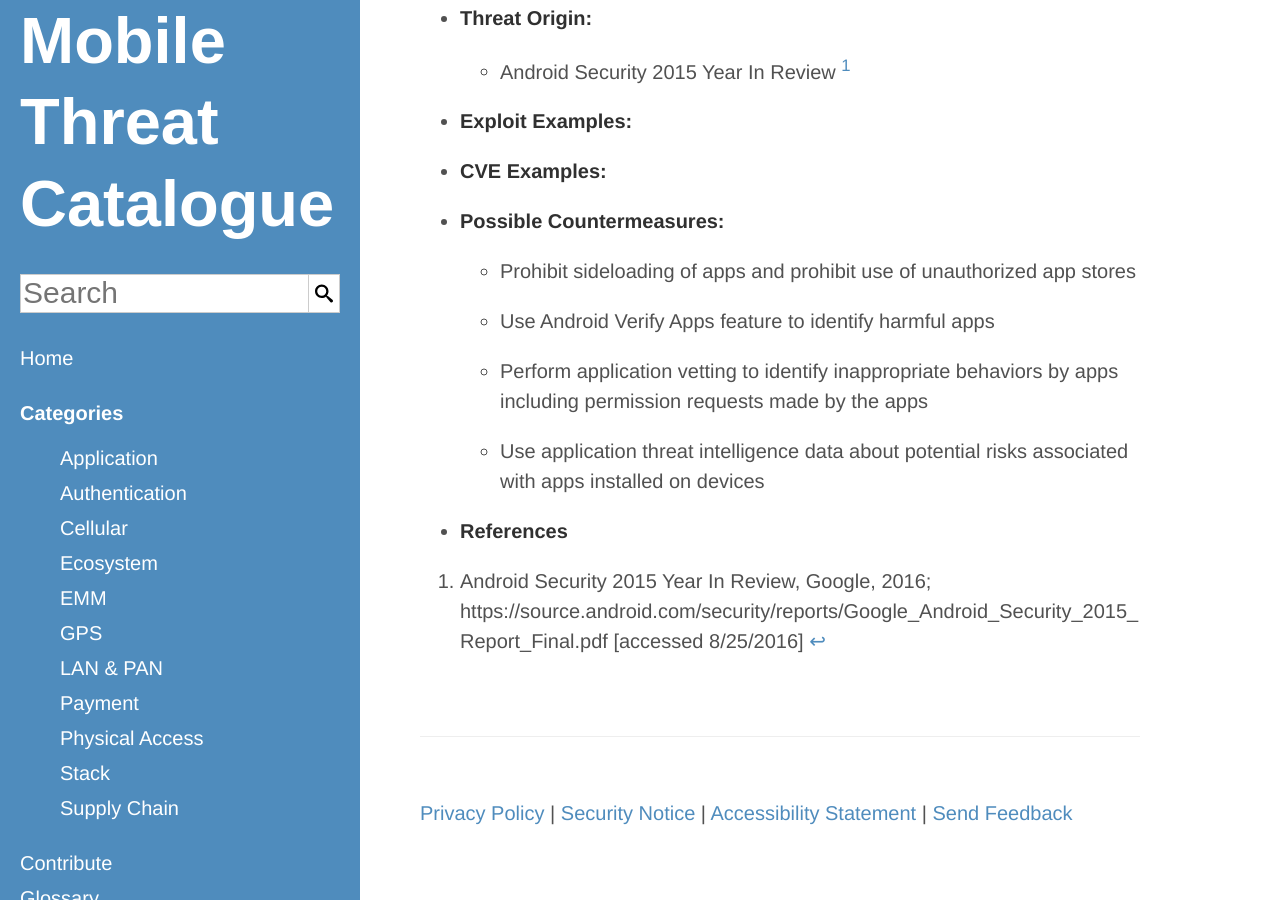
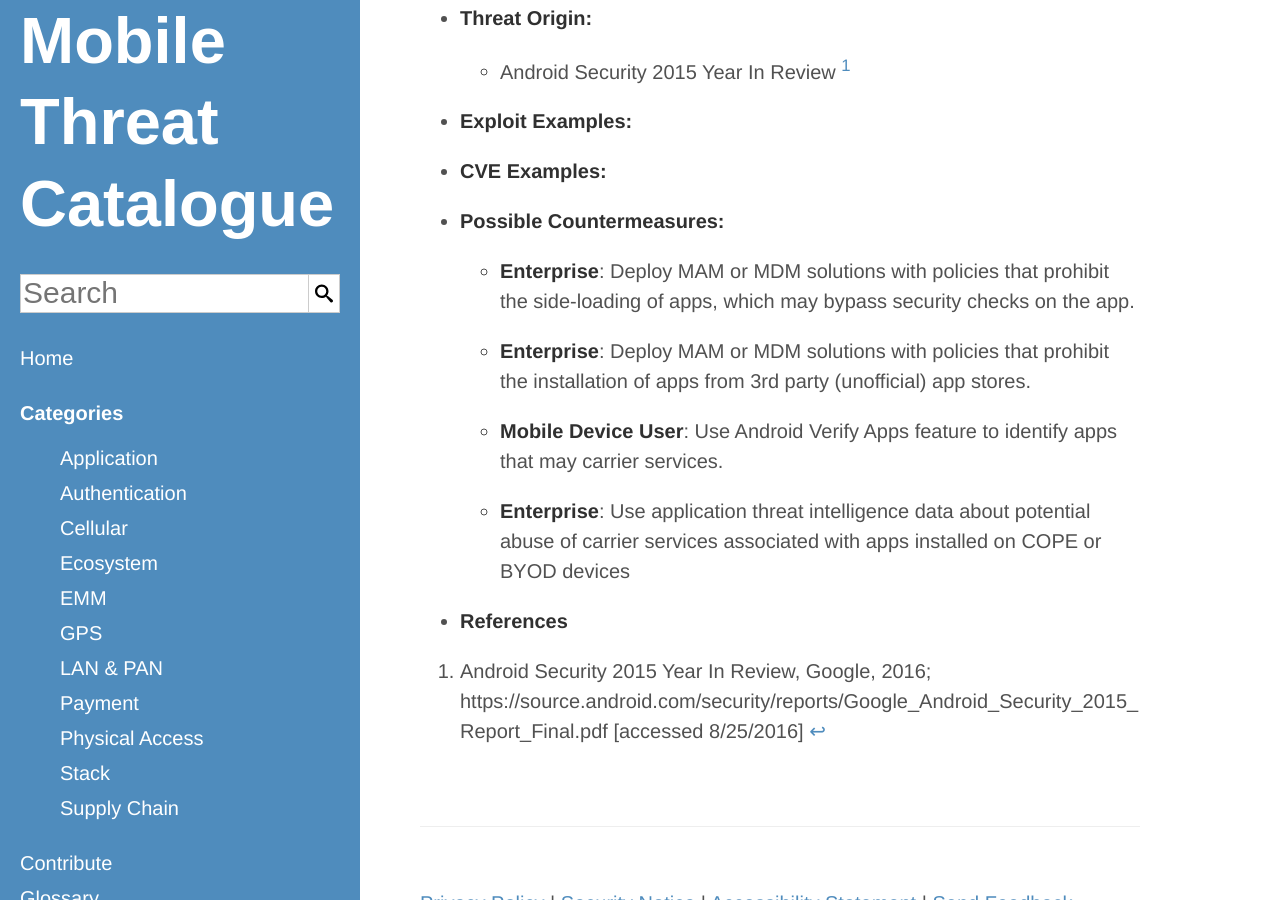
Before and after one commit to usnistgov/mobile-threat-catalogue, a Jekyll site: the page built from _application-threats/APP-18.md, in a window 1280 px wide and 900 px high, scrolled down 444 px. Built offline with Jekyll 4.4.1, drawn with Linux system fonts in a browser that asks for light colours.

Commit message:
#13: Update countermeasures with actors

```diff
--- a/_application-threats/APP-18.md
+++ b/_application-threats/APP-18.md
@@ -7,8 +7,12 @@
     ExploitExample:
     CVEExample:
     PossibleCountermeasures:
-        - "Prohibit sideloading of apps and prohibit use of unauthorized app stores"
-        - "Use Android Verify Apps feature to identify harmful apps"
-        - "Perform application vetting to identify inappropriate behaviors by apps including permission requests made by the apps"
-        - "Use application threat intelligence data about potential risks associated with apps installed on devices"
+        "Deploy MAM or MDM solutions with policies that prohibit the side-loading of apps, which may bypass security checks on the app.":
+            - Enterprise
+        "Deploy MAM or MDM solutions with policies that prohibit the installation of apps from 3rd party (unofficial) app stores.":
+            - Enterprise
+        "Use Android Verify Apps feature to identify apps that may carrier services.":
+            - Mobile Device User
+        "Use application threat intelligence data about potential abuse of carrier services associated with apps installed on COPE or BYOD devices":
+            - Enterprise
 ---
```
